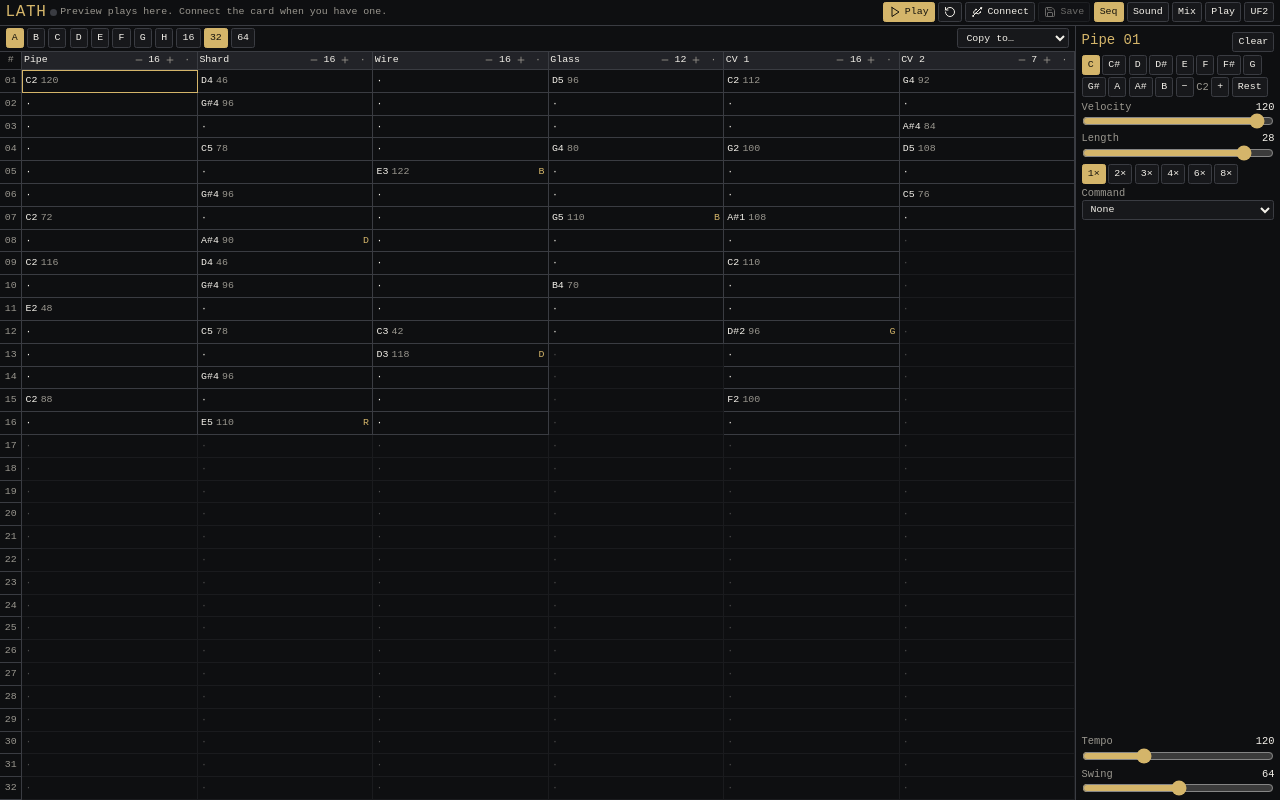
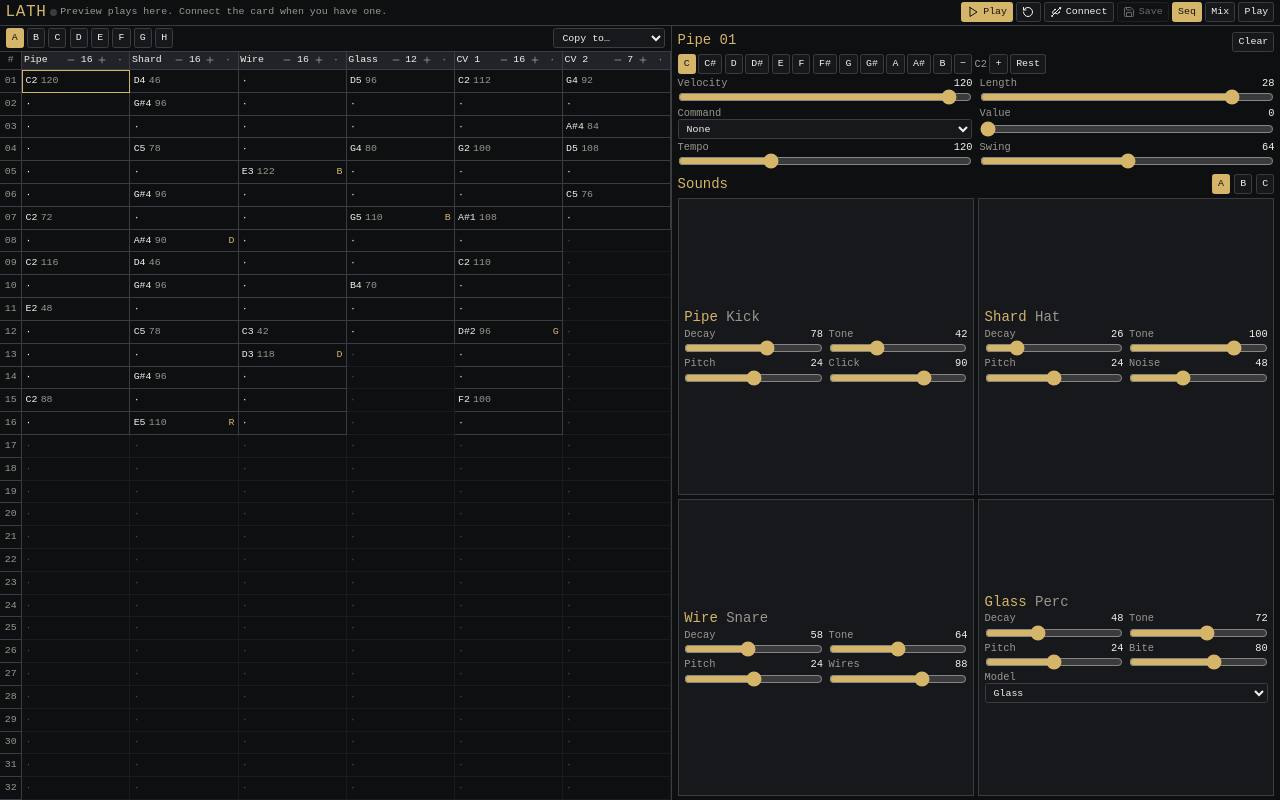
Before and after one commit to gordonbleu-modular/lath, a React (Vite) app: page / in a window 1280 px wide. Built offline with nearby package versions, Linux system fonts and the light colour scheme.

Commit message:
changed UI and tracker sounds

```diff
--- a/public/lath-worklet.js
+++ b/public/lath-worklet.js
@@ -119,7 +119,8 @@ function createEngine(sr) {
       v.ksLen = clamp(Math.floor(sr / Math.max(40, f)), 12, 1000);
       v.ksPos = 0;
       v.ksLast = 0;
-      for (let i = 0; i < v.ksLen; i++) v.ks[i] = noise() * 0.8;
+      for (let i = 0; i < v.ksLen; i++) v.ks[i] = noise() * 0.2;
+      v.ks[0] = 0.85;
     }
   }
 
@@ -246,31 +247,46 @@ function createEngine(sr) {
       s = x - v.lp;
     } else if (t === 2) {
       const a = v.ks[v.ksPos];
-      let avg = (a + v.ksLast) * 0.5 * (0.9 + (1 - v.tone) * 0.09);
+      let avg = (a + v.ksLast) * 0.5;
+      avg *= 0.86 + v.tone * 0.13;
       v.ks[v.ksPos] = avg;
       v.ksLast = a;
       v.ksPos++;
       if (v.ksPos >= v.ksLen) v.ksPos = 0;
+      v.phase += (2 * Math.PI * v.target) / sr;
+      const head = Math.sin(v.phase) * 0.35;
       const nz = noise();
-      v.lp += (nz - v.lp) * 0.18;
-      const bp = nz - v.lp;
-      s = avg * (1 - v.aux) * 1.4 + bp * v.aux * (0.35 + v.click);
-      v.click *= 0.96;
+      v.lp += (nz - v.lp) * 0.55;
+      const hp = nz - v.lp;
+      v.click *= 0.997 + v.aux * 0.00293;
+      s = head + avg * 1.15 + hp * v.click * v.aux * 1.7;
     } else {
       const model = v.model;
-      const glide = model === 2 ? 0.004 : 0.0012;
-      v.freq += (v.target - v.freq) * glide;
-      const ratio = model === 0 ? 2.4 : model === 1 ? 0.5 : model === 3 ? 0.75 : 1.2;
-      v.mod += (2 * Math.PI * v.freq * ratio) / sr;
-      const mod = Math.sin(v.mod);
-      const index = v.env * (model === 1 ? 0.4 : 1.2 + v.tone * 4);
-      v.phase += (2 * Math.PI * (v.freq + mod * v.freq * index * 0.35)) / sr;
-      s = Math.sin(v.phase);
-      if (model === 1) {
-        s = s * 0.6 + noise() * v.click * 0.5;
-        v.click *= 0.8;
+      if (model === 0) {
+        v.freq += (v.target - v.freq) * 0.0012;
+        v.mod += (2 * Math.PI * v.freq * 2.73) / sr;
+        const mod = Math.sin(v.mod);
+        const index = v.env * (2.4 + v.tone * 6);
+        v.phase += (2 * Math.PI * (v.freq + mod * v.freq * index * 0.22)) / sr;
+        const partial = Math.sin(v.phase * 5.31);
+        s = Math.tanh((Math.sin(v.phase) * 0.78 + partial * 0.28) * (1.2 + v.aux));
+      } else if (model === 1) {
+        v.phase += (2 * Math.PI * v.target * 0.5) / sr;
+        const knock = noise() * v.click;
+        v.click *= 0.72;
+        const x = Math.sin(v.phase) * 0.55 + knock * 0.9;
+        v.lp += (x - v.lp) * 0.16;
+        s = v.lp;
+      } else {
+        const glide = model === 2 ? 0.004 : 0.0012;
+        v.freq += (v.target - v.freq) * glide;
+        const ratio = model === 3 ? 0.75 : 1.2;
+        v.mod += (2 * Math.PI * v.freq * ratio) / sr;
+        const mod = Math.sin(v.mod);
+        const index = v.env * (1.2 + v.tone * 4);
+        v.phase += (2 * Math.PI * (v.freq + mod * v.freq * index * 0.35)) / sr;
+        s = Math.tanh(Math.sin(v.phase) * (1 + v.aux));
       }
-      s = Math.tanh(s * (1 + v.aux));
     }
     if (v.crush > 0.05) {
       const n = 1 + ((v.crush * 14) | 0);
--- a/src/components/lath-tracker.tsx
+++ b/src/components/lath-tracker.tsx
@@ -35,14 +35,6 @@ import type { Step } from "../lib/lath/types";
 
 const EMPTY: Step = { n: 0, v: 0, l: 0, f: 0, a: 0 };
 const NOTES = ["C", "C#", "D", "D#", "E", "F", "F#", "G", "G#", "A", "A#", "B"];
-const RETRIG = [
-  [0, "1×"],
-  [2, "2×"],
-  [3, "3×"],
-  [4, "4×"],
-  [6, "6×"],
-  [8, "8×"],
-] as const;
 
 function Slider({
   label,
@@ -80,14 +72,11 @@ export function LathTracker() {
   const selS = useLath((s) => s.selS);
   const octave = useLath((s) => s.octave);
   const ext = useLath((s) => s.ext);
-  const [span, setSpan] = useState(32);
-  const [tab, setTab] = useState<"seq" | "sound" | "mix" | "perform">("seq");
+  const [tab, setTab] = useState<"seq" | "mix" | "perform">("seq");
   const pat = project.pattern;
   const cell = project.steps[pat][selT][selS];
   const lengths = project.trackLen[pat];
   const bank = project.scenes[project.scene] ?? project.scenes[0];
-  const pages = span > 32 ? [0, 32] : [0];
-  const rows = span > 32 ? 32 : span;
 
   useEffect(() => {
     const stored = loadStored();
@@ -176,7 +165,6 @@ export function LathTracker() {
         {(
           [
             ["seq", "Seq"],
-            ["sound", "Sound"],
             ["mix", "Mix"],
             ["perform", "Play"],
           ] as const
@@ -185,9 +173,6 @@ export function LathTracker() {
             {label}
           </button>
         ))}
-        <a className="btn" href={`${import.meta.env.BASE_URL}LATH.uf2`}>
-          UF2
-        </a>
       </header>
 
       {tab === "seq" && (
@@ -197,11 +182,6 @@ export function LathTracker() {
               {Array.from({ length: 8 }, (_, i) => (
                 <button key={i} className={i === pat ? "btn btn-accent" : "btn"} onClick={() => selectPattern(i)}>
                   {String.fromCharCode(65 + i)}
-                </button>
-              ))}
-              {[16, 32, 64].map((n) => (
-                <button key={n} className={span === n ? "btn btn-accent" : "btn"} onClick={() => setSpan(n)}>
-                  {n}
                 </button>
               ))}
               <select
@@ -222,8 +202,7 @@ export function LathTracker() {
               </select>
             </div>
             <div className="seq-body">
-              {pages.map((start) => (
-                <div key={start} className="seq-col" style={{ ["--rows" as string]: rows }}>
+              <div className="seq-col" style={{ ["--rows" as string]: 32 }}>
                   <div className="row">
                     <div className="cell step-no">#</div>
                     {TRACKS.map((tr, i) => (
@@ -248,8 +227,7 @@ export function LathTracker() {
                       </div>
                     ))}
                   </div>
-                  {Array.from({ length: rows }, (_, i) => {
-                    const step = start + i;
+                  {Array.from({ length: 32 }, (_, step) => {
                     return (
                       <div className="row" key={step}>
                         <div className="cell step-no">{String(step + 1).padStart(2, "0")}</div>
@@ -277,11 +255,11 @@ export function LathTracker() {
                     );
                   })}
                 </div>
-              ))}
             </div>
           </section>
 
           <aside className="edit">
+            <div className="step-edit">
               <div className="flex items-baseline justify-between">
                 <h2 className="text-sm text-accent">
                   {TRACKS[selT].name} {String(selS + 1).padStart(2, "0")}
@@ -310,26 +288,9 @@ export function LathTracker() {
                   Rest
                 </button>
               </div>
+              <div className="pair">
                 <Slider label="Velocity" min={1} max={127} value={cell.v || 104} onChange={(v) => patchCell({ v, n: cell.n })} />
                 <Slider label={selT < 4 ? "Length" : "Gate"} min={0} max={32} value={cell.l} onChange={(l) => patchCell({ l })} />
-            <div className="notes">
-              {RETRIG.map(([n, label]) => {
-                const on = n === 0 ? cell.f !== 1 : cell.f === 1 && cell.a === n;
-                return (
-                  <button
-                    key={label}
-                    className={on ? "btn btn-accent" : "btn"}
-                    onClick={() => {
-                      if (n === 0) {
-                        if (cell.f === 1) patchCell({ f: 0, a: 0 });
-                      } else patchCell({ f: 1, a: n, v: cell.v || 104 });
-                    }}
-                  >
-                    {label}
-                  </button>
-                );
-              })}
-            </div>
                 <label className="slider">
                   Command
                   <select className="bg-surface text-fg" value={cell.f} onChange={(e) => patchCell({ f: Number(e.target.value) })}>
@@ -340,23 +301,18 @@ export function LathTracker() {
                     ))}
                   </select>
                 </label>
-            {cell.f > 0 && <Slider label="Value" min={0} max={127} value={cell.a} onChange={(a) => patchCell({ a })} />}
-            <div className="mt-auto grid gap-1">
+                <Slider label="Value" min={0} max={127} value={cell.a} onChange={(a) => patchCell({ a })} />
                 <Slider label="Tempo" min={40} max={300} value={project.bpm} onChange={setBpm} />
                 <Slider label="Swing" min={0} max={127} value={project.swing} onChange={setSwing} />
               </div>
-          </aside>
             </div>
-      )}
-
-      {tab === "sound" && (
-        <div className="pane">
-          <div className="bar" style={{ padding: 0, border: 0 }}>
+            <div className="voices">
+              <div className="voice-head">
+                <span className="text-sm text-accent">Sounds</span>
                 <Banks scene={project.scene} />
               </div>
-          <div className="sound-grid">
               {TRACKS.slice(0, 4).map((tr, i) => (
-              <section key={tr.id} className="card">
+                <section key={tr.id} className="voice">
                   <h2 className="text-sm text-accent">
                     {tr.name} <span className="text-muted">{tr.role}</span>
                   </h2>
@@ -364,14 +320,14 @@ export function LathTracker() {
                   <Slider label="Tone" min={0} max={127} value={bank.voice[i].tone} onChange={(v) => setVoice(i, "tone", v)} />
                   <Slider label="Pitch" min={0} max={48} value={bank.voice[i].pitch} onChange={(v) => setVoice(i, "pitch", v)} />
                   <Slider
-                  label={i === 0 ? "Click" : i === 1 ? "Noise" : i === 2 ? "Snare" : "Bite"}
+                    label={i === 0 ? "Click" : i === 1 ? "Noise" : i === 2 ? "Wires" : "Bite"}
                     min={0}
                     max={127}
                     value={bank.voice[i].aux}
                     onChange={(v) => setVoice(i, "aux", v)}
                   />
                   {i === 3 && (
-                  <label className="slider">
+                    <label className="slider span2">
                       Model
                       <select className="bg-surface text-fg" value={bank.voice[3].model} onChange={(e) => setVoice(3, "model", Number(e.target.value))}>
                         {MODELS.map((name, mi) => (
@@ -385,6 +341,7 @@ export function LathTracker() {
                 </section>
               ))}
             </div>
+          </aside>
         </div>
       )}
 
--- a/src/lib/lath/midi.ts
+++ b/src/lib/lath/midi.ts
@@ -314,7 +314,7 @@ function handle(d: number[]) {
 
 function clampLen(n: number) {
   if (n < 1) return 16;
-  if (n > 64) return 64;
+  if (n > 32) return 32;
   return n;
 }
 
--- a/src/lib/lath/session.ts
+++ b/src/lib/lath/session.ts
@@ -111,7 +111,7 @@ export function selectPattern(pat: number) {
 
 export function setTrackLen(tr: number, len: number) {
   const project = editProject((p) => {
-    p.trackLen[p.pattern][tr] = clamp(len, 1, 64);
+    p.trackLen[p.pattern][tr] = clamp(len, 1, 32);
   });
   sendLength(tr, project.trackLen[project.pattern][tr]);
 }
--- a/src/lib/lath/store.ts
+++ b/src/lib/lath/store.ts
@@ -1,6 +1,7 @@
 import { create } from "zustand";
 import { factoryProject } from "./factory";
 import type { Project, Scene } from "./types";
+import { clamp } from "./types";
 
 const KEY = "lath.project.v1";
 
@@ -86,5 +87,8 @@ export function normalize(project: Project): Project {
   if (!project.song?.length) project.song = [0, 1, 2];
   if (project.songAt == null) project.songAt = 0;
   if (project.pending == null) project.pending = -1;
+  for (const row of project.trackLen) {
+    for (let t = 0; t < row.length; t++) row[t] = clamp(row[t], 1, 32);
+  }
   return project;
 }
--- a/src/styles.css
+++ b/src/styles.css
@@ -134,7 +134,7 @@ select {
   display: grid;
   flex: 1;
   min-height: 0;
-  grid-template-columns: minmax(0, 1fr) 12.75rem;
+  grid-template-columns: minmax(0, 1.05fr) minmax(22rem, 0.95fr);
 }
 
 .seq {
@@ -250,9 +250,53 @@ select {
   display: flex;
   min-height: 0;
   flex-direction: column;
-  gap: 0.2rem;
+  gap: 0.3rem;
   overflow: hidden;
   padding: 0.25rem 0.35rem;
+}
+
+.step-edit {
+  display: grid;
+  flex: none;
+  gap: 0.15rem;
+}
+
+.pair {
+  display: grid;
+  grid-template-columns: 1fr 1fr;
+  gap: 0.1rem 0.45rem;
+}
+
+.voices {
+  display: grid;
+  min-height: 0;
+  flex: 1;
+  grid-template-columns: 1fr 1fr;
+  grid-template-rows: auto minmax(0, 1fr) minmax(0, 1fr);
+  gap: 0.25rem;
+}
+
+.voice-head {
+  grid-column: 1 / -1;
+  display: flex;
+  align-items: center;
+  justify-content: space-between;
+}
+
+.voice {
+  display: grid;
+  min-height: 0;
+  grid-template-columns: 1fr 1fr;
+  align-content: center;
+  gap: 0.05rem 0.35rem;
+  border: 1px solid var(--color-border);
+  background: var(--color-surface);
+  padding: 0.2rem 0.35rem;
+}
+
+.voice h2,
+.span2 {
+  grid-column: 1 / -1;
 }
 
 .notes {
```
Also changed, not shown: 2 other files (tests, documents, lock files or other folders). Lines whose indentation alone changed are shown as unchanged.
